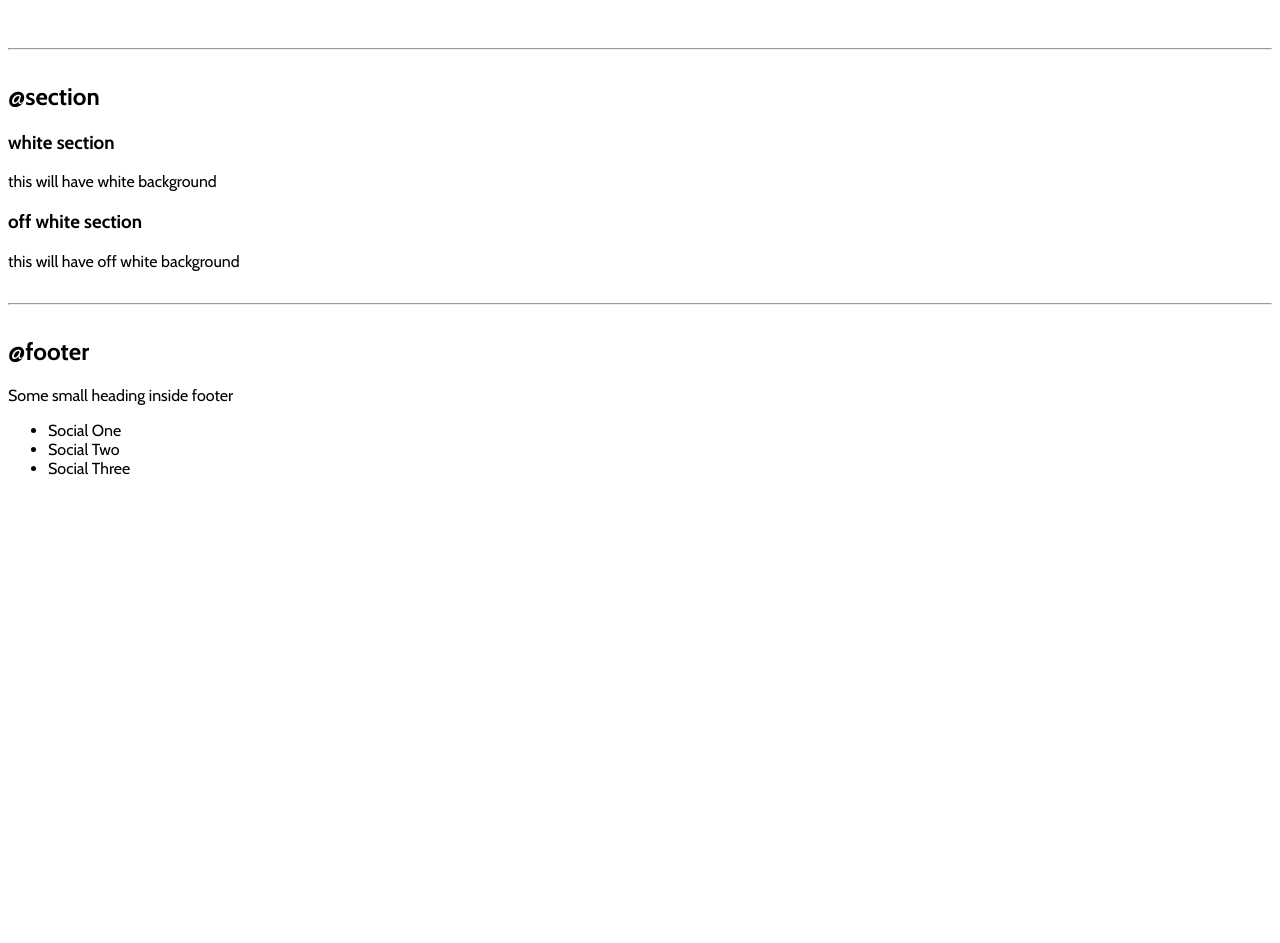
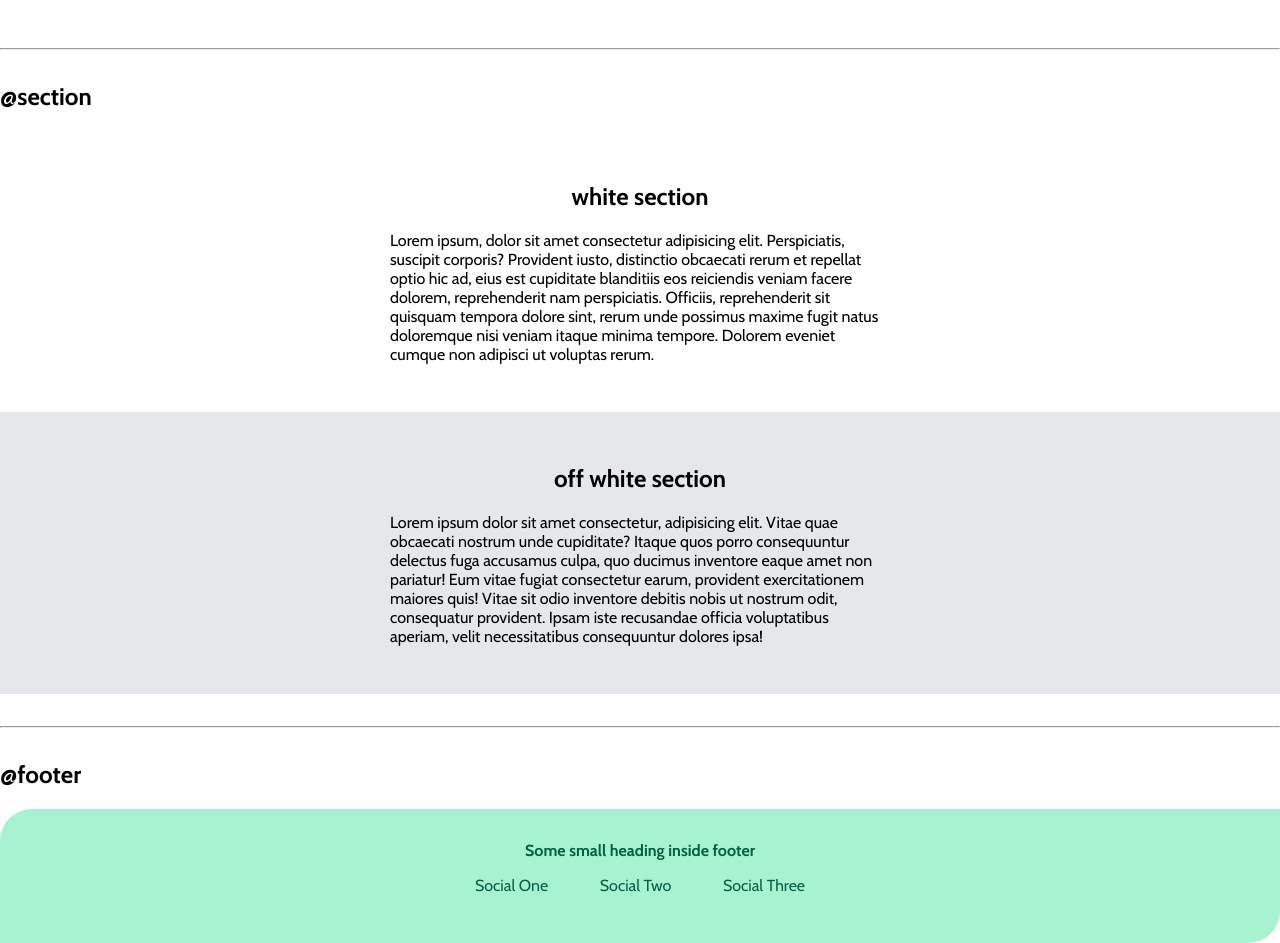
Before and after one commit to Manie-oss/firstportfolio, a plain HTML site: page index.html in a window 1280 px wide. Shown: the part 2000-2943 px from the top of the page. Before the commit the page ends 2494 px from the top, so only its background shows below. Drawn offline with nearby package versions, Linux system fonts and the light colour scheme.

Commit message:
added css in all sections

```diff
--- a/index.html
+++ b/index.html
@@ -91,26 +91,34 @@
     <hr>
 
     <h2>@section</h2>
-    <section>
-        <h3>white section</h3>
-        <p>this will have white background</p>
+    <section class="section">
+        <div class="container container-center">
+            <h1>white section</h1>
+            <p>Lorem ipsum, dolor sit amet consectetur adipisicing elit. Perspiciatis, suscipit corporis? Provident iusto, distinctio obcaecati rerum et repellat optio hic ad, eius est cupiditate blanditiis eos reiciendis veniam facere dolorem, reprehenderit
+                nam perspiciatis. Officiis, reprehenderit sit quisquam tempora dolore sint, rerum unde possimus maxime fugit natus doloremque nisi veniam itaque minima tempore. Dolorem eveniet cumque non adipisci ut voluptas rerum.</p>
+        </div>
     </section>
 
-    <section>
-        <h3>off white section</h3>
-        <p>this will have off white background</p>
+    <section class="section offwhite">
+        <div class="container container-center">
+            <h1>off white section</h1>
+            <p>Lorem ipsum dolor sit amet consectetur, adipisicing elit. Vitae quae obcaecati nostrum unde cupiditate? Itaque quos porro consequuntur delectus fuga accusamus culpa, quo ducimus inventore eaque amet non pariatur! Eum vitae fugiat consectetur
+                earum, provident exercitationem maiores quis! Vitae sit odio inventore debitis nobis ut nostrum odit, consequatur provident. Ipsam iste recusandae officia voluptatibus aperiam, velit necessitatibus consequuntur dolores ipsa!</p>
+        </div>
     </section>
 
     <hr>
 
     <h2>@footer</h2>
-    <footer>
-        <div>Some small heading inside footer</div>
-        <ul>
-            <li>Social One</li>
-            <li>Social Two</li>
-            <li>Social Three</li>
-        </ul>
+    <footer class="footer">
+        <div class="footer-heading">Some small heading inside footer</div>
+        <div class="container container-center">
+            <ul class="list-non-bullet">
+                <li class="list-item-inline"><a class="link" href="/">Social One</a></li>
+                <li class="list-item-inline"><a class="link" href="/">Social Two</a></li>
+                <li class="list-item-inline"><a class="link" href="/">Social Three</a></li>
+            </ul>
+        </div>
     </footer>
 
 </body>
--- a/style.css
+++ b/style.css
@@ -3,9 +3,11 @@
     --primary-color: #A7F3D0;
     --secondary-color: #065F46;
     --font-color: #059669;
+    --off-white: #E5E7EB;
 }
 
 body {
+    margin: 0px;
     font-family: 'Cabin', sans-serif;
 }
 
@@ -62,8 +64,8 @@ hr {
 
 .nav {
     padding: 1rem;
-    border-bottom-right-radius: 1.1rem;
-    border-top-left-radius: 1.1rem;
+    border-bottom-right-radius: 2rem;
+    border-top-left-radius: 2rem;
     background-color: var(--primary-color);
     color: var(--secondary-color);
 }
@@ -99,3 +101,38 @@ hr {
     padding: 2rem;
     color: var(--font-color);
 }
+
+
+/** section **/
+
+.section {
+    padding: 2rem;
+}
+
+.section h1 {
+    text-align: center;
+}
+
+.offwhite {
+    background-color: var(--off-white);
+}
+
+
+/** footer section **/
+
+.footer {
+    border-bottom-right-radius: 2rem;
+    border-top-left-radius: 2rem;
+    padding: 2rem 1rem;
+    background-color: var(--primary-color);
+    text-align: center;
+}
+
+.footer-heading {
+    color: var(--secondary-color);
+    font-weight: bold;
+}
+
+.footer ul {
+    padding-inline-start: 0px;
+}
```
